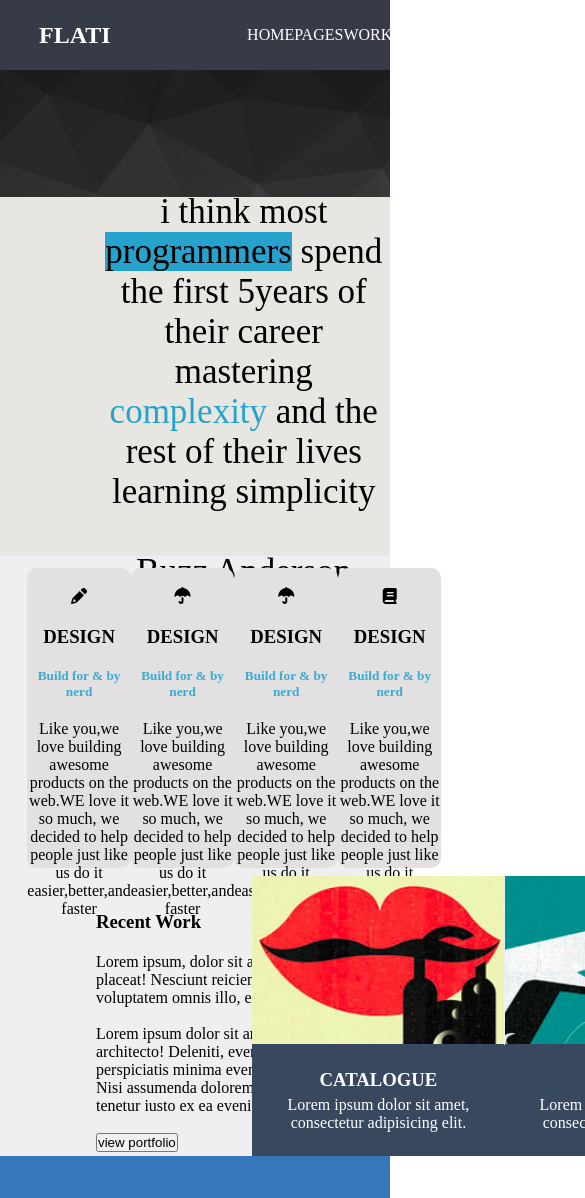
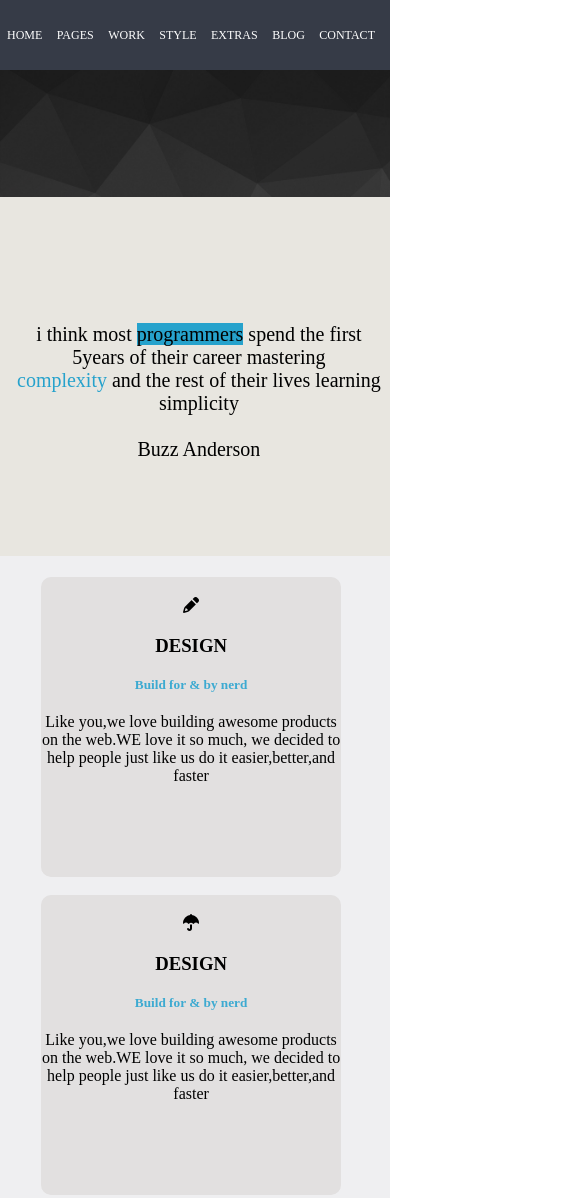
Before and after one commit to soufianeaabbo/flati-sass, a website: page index.html in a window 390 px wide. Shown: the top 1198 px of the page, 585 px wide, since content can reach past the window. Drawn offline with Linux system fonts and the light colour scheme.

Commit message:
media queries M/L

```diff
--- a/src/sass/module/_footer.sass
+++ b/src/sass/module/_footer.sass
@@ -19,3 +19,7 @@
     color: white
     height: 45px
     text-align: center
+
+@media (min-width: 375px) and (max-width: 426px)
+    .fond-bleu
+        height: 270px
--- a/src/sass/module/_header.sass
+++ b/src/sass/module/_header.sass
@@ -3,9 +3,6 @@ nav
     align-items: center
     height: 70px
     background-color: #363b47
-
-
-
 
 .menu
     display: flex
@@ -20,6 +17,9 @@ nav
     display: flex
     margin-left: 10%
 
+
+
+
 a
     text-decoration: none
     color: white
@@ -28,3 +28,15 @@ a
 .imagehead
     width: 100%
     display: flex
+
+@media (min-width: 375px) and (max-width: 426px)
+    .flati
+        display: none
+
+    .menu
+        margin-left: 0
+        font-size: 12px
+        justify-content: space-between
+        width: 100%
+        margin-left: 7px
+        margin-right: 15px
--- a/src/sass/module/_main.sass
+++ b/src/sass/module/_main.sass
@@ -83,3 +83,28 @@ h5
 
 .complex
     color: #26a2cc
+
+@media (min-width: 375px) and (max-width: 426px)
+    .txt-fb
+        font-size: 20px
+        margin-left: 2%
+
+    .cartes
+        flex-wrap: wrap
+
+    .carte1, .carte2, .carte3, .carte4
+        margin: 9px
+
+    .para-work
+        display: none
+
+    .cartes2
+        margin: 0
+
+    .catalogue, .loupe, .retro
+        width: 30vw
+        height: 232px
+
+    .catalogue, .loupe, .retro
+        img
+            width: 100%
```
Also changed, not shown: public/css/app.css, 1 other file.
